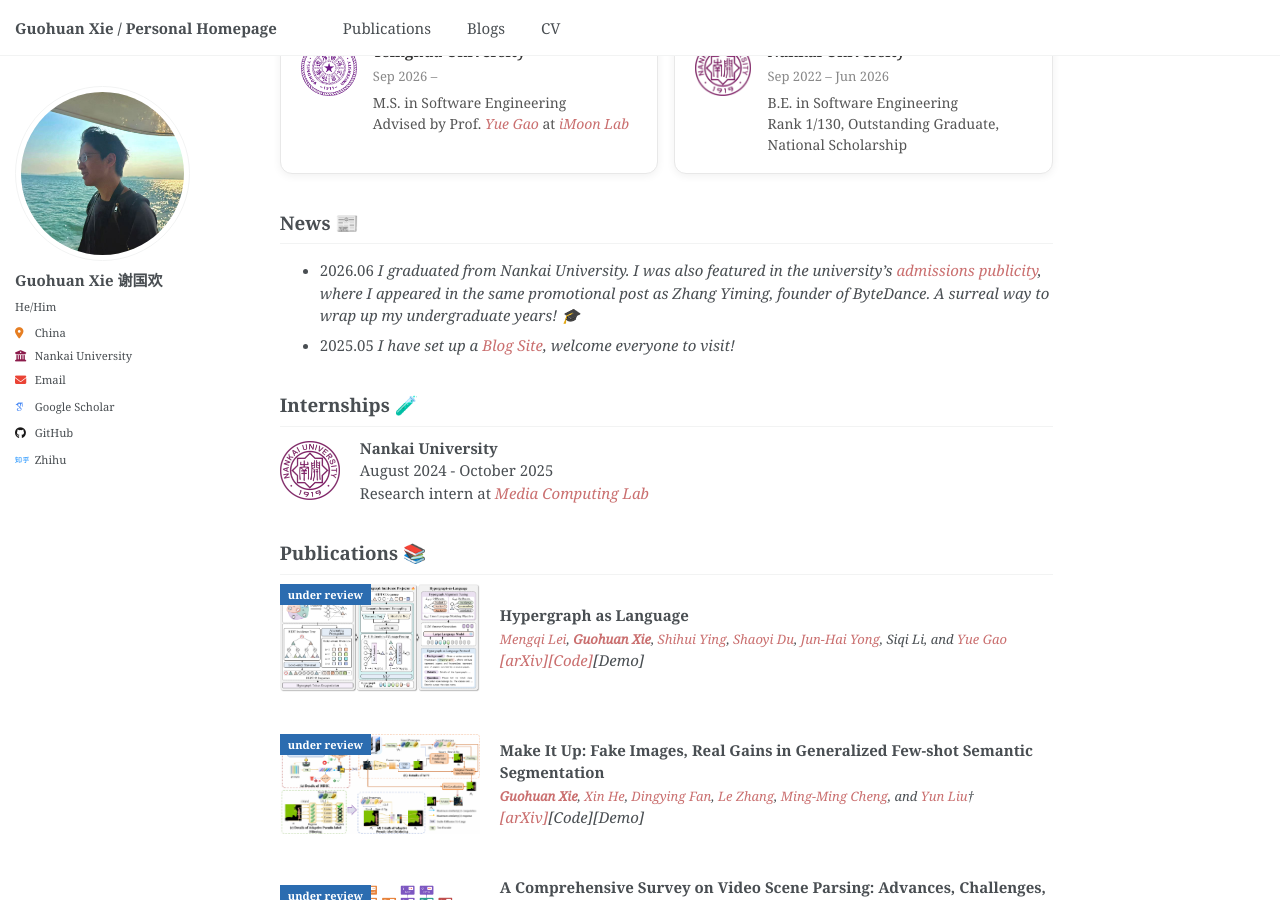
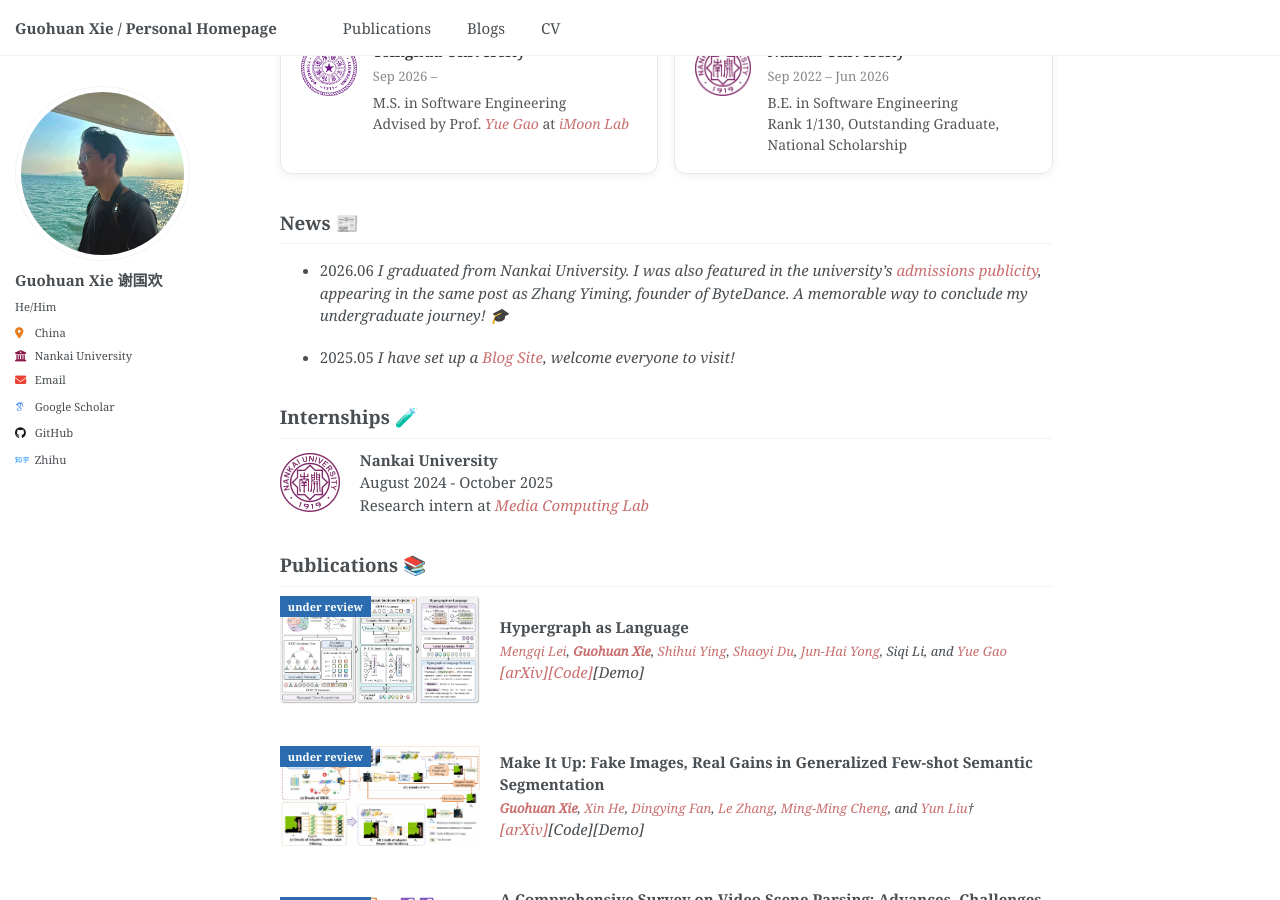
Before and after one commit to guohuan-xie/guohuan-xie.github.io, a Jekyll site: the page built from _pages/about.md, in a window 1280 px wide and 900 px high, scrolled down 494 px. Built offline with Jekyll 4.4.1, drawn with Linux system fonts in a browser that asks for light colours; some web fonts are replaced.

Commit message:
Revise graduation entry on the about page for improved clarity and engagement, enhancing the description of university publicity and personal reflection.

```diff
--- a/_pages/about.md
+++ b/_pages/about.md
@@ -114,7 +114,8 @@
 
 News 📰
 ---------------
-* 2026.06 *I graduated from Nankai University. I was also featured in the university's [admissions publicity](https://mp.weixin.qq.com/s/ZD2FKxRdWY3RG6JCJP9aEg), where I appeared in the same promotional post as Zhang Yiming, founder of ByteDance. A surreal way to wrap up my undergraduate years! 🎓*
+* 2026.06 *I graduated from Nankai University. I was also featured in the university’s [admissions publicity](https://mp.weixin.qq.com/s/ZD2FKxRdWY3RG6JCJP9aEg), appearing in the same post as Zhang Yiming, founder of ByteDance. A memorable way to conclude my undergraduate journey! 🎓*
+
 - 2025.05 *I have set up a [Blog Site](https://guohuan-xie.github.io), welcome everyone to visit!*
 
 
```
